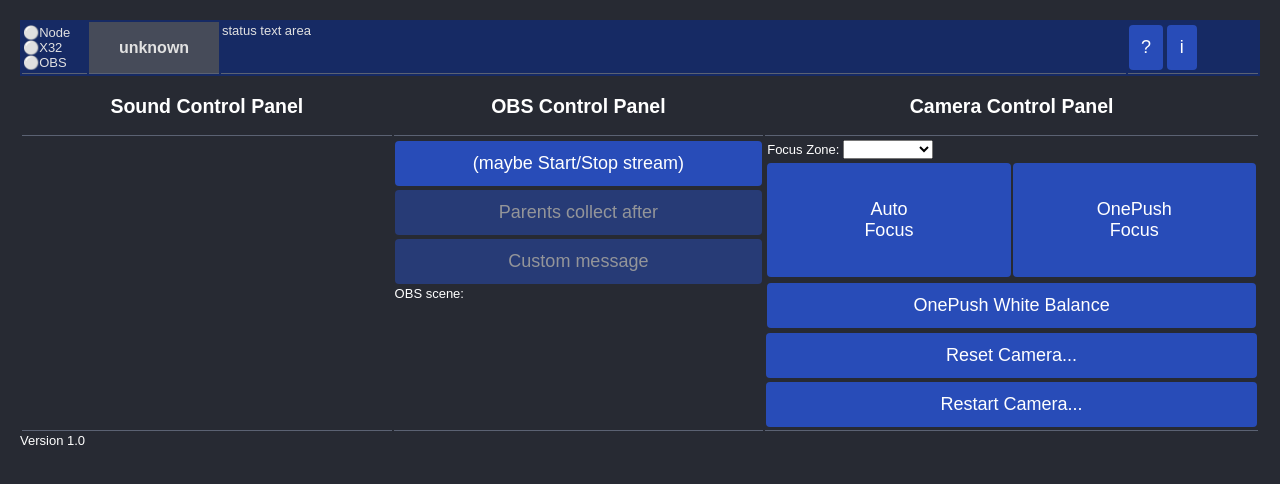
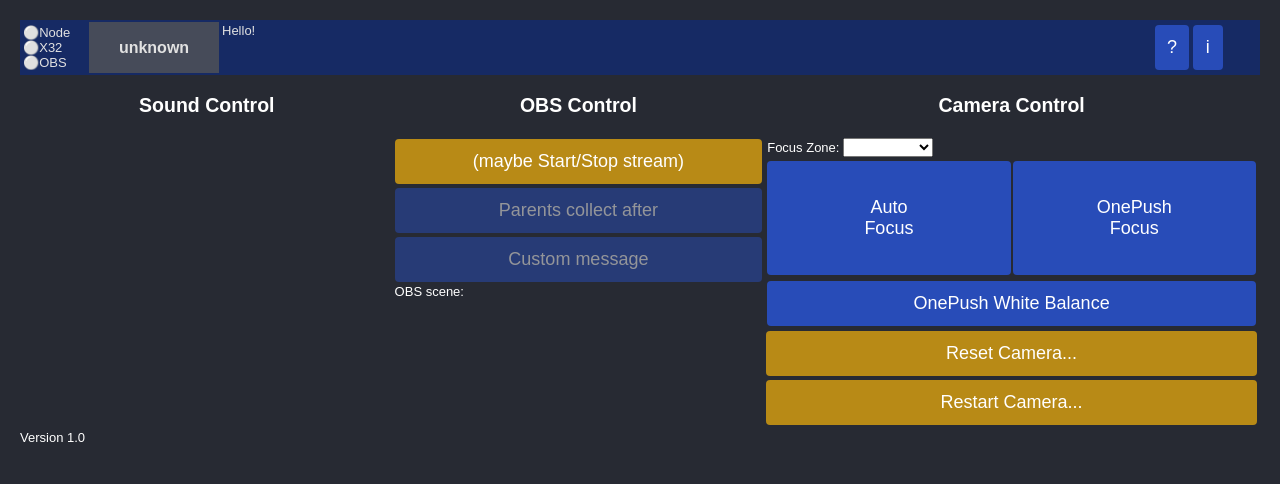
Before and after one commit to yapweiliang/OBS-AV-helper, a website: page public/index.html in a window 1280 px wide. Drawn offline with Linux system fonts and the light colour scheme; no server answers.

Commit message:
style tweaks and index.html tweaks ; placeholder for confirm x32 action

```diff
--- a/public/app.js
+++ b/public/app.js
@@ -104,8 +104,12 @@ async function loadConfig() {
 //   - for UI actions
 //   - for Camera actions
 
-async function triggerX32Action(signalId) {
+async function triggerX32Action(signalId, confirm = false) {
     try {
+        if (confirm) {
+            // TODO confirm method
+            flashStatusText("hello - confirm Y/N")
+        }
         await fetch(`/x32/action/${signalId}`, { method: "POST" });
     } catch (err) {
         console.error("POST-ing x32 action failed:", err);
@@ -314,7 +318,8 @@ function renderX32Buttons() {
 
         el.id = btn.id;
         el.textContent = btn.label;
-        el.onclick = () => triggerX32Action(btn.signalId);
+        el.onclick = () => triggerX32Action(btn.signalId, btn.confirm);
+        if (btn.confirm == true) el.classList.add('button--prompt');
 
         container.appendChild(el);
     }
--- a/public/index.html
+++ b/public/index.html
@@ -31,7 +31,7 @@
             <col class="status-connection-width"/>
             <col class="status-tally-width"/>
             <col/><!-- ignore third column for full width -->
-            <col class="status-tally-width"/>
+            <col class="status-buttons-width"/>
 
             <tr>
                 <td class="">
@@ -43,10 +43,9 @@
                     <span id="tallyText">unknown</span>
                 </td>
                 <td class="status-text-area" id="statusTextArea">
-                    <span id="statusText">status text area</span>
+                    <span id="statusText">Hello!</span>
                 </td>
                 <td>
-
                     <button class="button--icon"
                         id="helpButton"
                         title="show help">
@@ -63,15 +62,15 @@
     </table>
 
     <!------------------------------------------------------------------------>
-    <table width="100%">
+    <table class="big-panel">
             <col width="30%" class=""/>
             <col width="30%" class=""/>
             <col width="40%" class=""/>
         <thead>
             <tr class="big-panel--header">
-                <td><h2>Sound Control Panel</h2></td>
-                <td><h2>OBS Control Panel</h2></td>
-                <td><h2>Camera Control Panel</h2></td>
+                <td><h2>Sound Control</h2></td>
+                <td><h2>OBS Control</h2></td>
+                <td><h2>Camera Control</h2></td>
             </tr>
 
         </thead>
@@ -85,9 +84,9 @@
                 <!------------------------------------------------------------------------>
                 <td>
                     <div id="obsButtons"></div>
-                    <button>(maybe Start/Stop stream)</button>
+                    <button class="button--prompt">(maybe Start/Stop stream)</button>
 
-                    <div class="overlay-buttons">
+                    <div>
                         <button id="btnOverlayParents"
                             title="Show overlay asking parents to collect children prompty AFTER service"
                             class="hold-button button--disabled"
@@ -166,14 +165,14 @@
                         <!--------------------------------->
                         <button id="btnResetCamera"
                             title="This will re-set the camera settings"
-                            class="hold-button"
+                            class="hold-button button--prompt"
                             data-hold-ms="1500"
                             data-action="resetCamera">
                             Reset Camera...
                         </button>
                         <button id="btnRestartCamera"
                             title="This will restart the camera (takes about a minute)"
-                            class="hold-button"
+                            class="hold-button button--prompt"
                             data-hold-ms="1500"
                             data-action="restartCamera">
                             Restart Camera...
--- a/public/style-status-text.css
+++ b/public/style-status-text.css
@@ -12,12 +12,20 @@
     font-size: small;
 }
 
+.status-area td {
+    border: none;
+}
+
 .status-connection-width {
     width: 5em;
 }
 
 .status-tally-width {
     width: 10em;
+}
+
+.status-buttons-width {
+    width: 8em;
 }
 
 .status-tally-area {
--- a/public/style.css
+++ b/public/style.css
@@ -1,5 +1,16 @@
 .disabled-background {
     background-color: red;
+}
+
+/* ---------------- */
+
+.big-panel {
+    width: 100%;
+    table-layout: fixed;
+}
+
+.big-panel td {
+    border: none;
 }
 
 .big-panel--header {
@@ -9,6 +20,8 @@
 .big-panel--main {
     vertical-align: top;
 }
+
+/* ---------------- */
 
 button {
     --button-bg: var(--color-primary);
@@ -81,14 +94,18 @@ button:disabled {
     --button-bg-hover: var(--red2);
 }
 
+/*
 .button--waiting {
     --button-bg: var(--green3);
     --button-bg-hover: var(--green4);
 }
 
+
 .button--hidden {
     display: none;
 }
+
+    */
 
 .button--inline {
     width: max-content;
@@ -98,32 +115,6 @@ button:disabled {
     width: auto;
     min-width: 3ch;
 }
-
-/*
-.debugTextBox {
-    font-size: x-small;
-    color: var(--white4);
-}
-
-.statusTextArea {
-    overflow-y: auto;
-    height: 5ch;
-    background-color: var(--blue6);
-    color: var(--white2);
-}
-
-.statusTextAreaWarn {
-    background-color: var(--red6);
-}
-
-.statusTextBox {
-    font-size: small;
-    margin-top: 4px;
-    margin-bottom: 0px;
-    margin-left: 4px;
-    margin-right: 4px;
-}
-    */
 
 .buttons-table {
     width: 100%;
@@ -135,12 +126,12 @@ button:disabled {
 .buttons-table td {
     border: none;
 }
-
+/*
 .row-of-buttons-control {
     display: inline-flex;
     align-items: center;
     gap: 4px;
-}
+}*/
 
 .focus-zone-select {
     min-width: 90px;
@@ -150,10 +141,11 @@ button:disabled {
     opacity: 0.65;
     border-color: orange;
 }
-
+/*
 .overlay-buttons {
     width: 100%;
 }
+    */
 
 .progress-bar {
     position: absolute;
```
